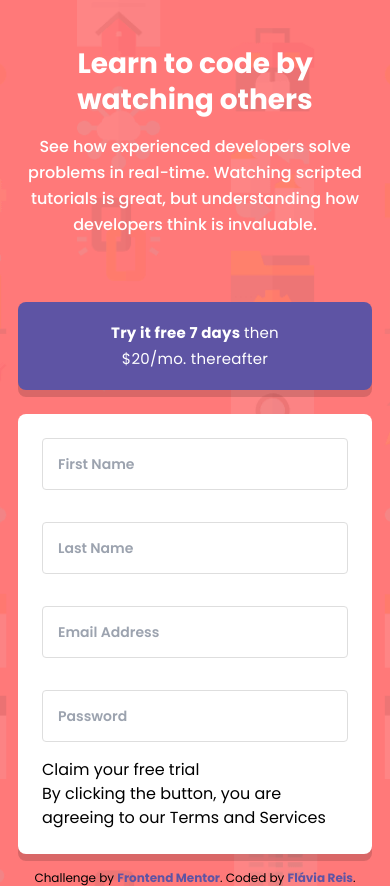
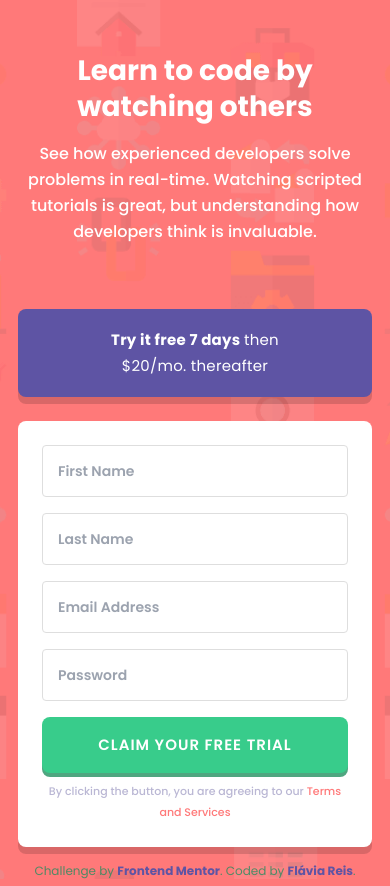
Before and after one commit to flaviare1s/intro-component-with-signup-form, a website: page src/index.html in a window 390 px wide. Drawn offline with Linux system fonts and the light colour scheme.

Commit message:
Finishing the styles

```diff
--- a/src/index.html
+++ b/src/index.html
@@ -19,7 +19,7 @@
   <section class="w-full px-6 lg:px-[165px] flex flex-col lg:flex-row lg:gap-[45px] justify-center items-center">
 
     <div class="lg:w-1/2">
-      <h1 class="pt-[88px] pb-[16px] text-white font-bold text-center lg:text-left text-[28px] lg:text-[50px] leading-9 lg:leading-[55px]">Learn to code by watching others</h1>
+      <h1 class="mt-[88px] pb-[16px] text-white font-bold text-center lg:text-left text-[28px] lg:text-[50px] leading-9 lg:leading-[55px]">Learn to code by watching others</h1>
       <p class="text-base text-white font-medium text-center lg:text-left leading-[26px] pb-16 lg:pb-0">See how experienced developers solve problems in real-time. Watching scripted tutorials is great, but understanding how developers think is invaluable.</p>
     </div>
 
@@ -27,13 +27,13 @@
       <p class="flex bg-roxo text-white w-full h-[88px] lg:h-[60px] px-16 text-[15px] font-bold leading-[26px] tracking-[.27px] justify-center items-center text-center rounded-lg mb-6 shadow-3xl"><a href="#">Try it free 7 days <span class="font-normal"> then $20/mo. thereafter</span></a></p>
       <div class="bg-white rounded-lg p-6 lg:p-10 shadow-3xl">
         <form class="flex flex-col gap-4">
-          <input class="text-sm font-semibold text-dark rounded border border-[#DEDEDE] active:border-dark p-[15px] lg:px-[32px] mb-4" type="text" name="first-name" id="first-name" placeholder="First Name">
-          <input class="text-sm font-semibold text-dark rounded border border-[#DEDEDE] active:border-dark p-[15px] lg:px-[32px] mb-4" type="text" name="last-name" id="last-name" placeholder="Last Name">
-          <input class="text-sm font-semibold text-dark rounded border border-[#DEDEDE] active:border-dark p-[15px] lg:px-[32px] mb-4" type="email" name="email" id="email" placeholder="Email Address">
-          <input class="text-sm font-semibold text-dark rounded border border-[#DEDEDE] active:border-dark p-[15px] lg:px-[32px] mb-4" type="password" name="password" id="password" placeholder="Password">
+          <input class="text-sm font-semibold text-dark rounded border border-[#DEDEDE] active:border-dark p-[15px] lg:px-[32px]" type="text" name="first-name" id="first-name" placeholder="First Name">
+          <input class="text-sm font-semibold text-dark rounded border border-[#DEDEDE] active:border-dark p-[15px] lg:px-[32px]" type="text" name="last-name" id="last-name" placeholder="Last Name">
+          <input class="text-sm font-semibold text-dark rounded border border-[#DEDEDE] active:border-dark p-[15px] lg:px-[32px]" type="email" name="email" id="email" placeholder="Email Address">
+          <input class="text-sm font-semibold text-dark rounded border border-[#DEDEDE] active:border-dark p-[15px] lg:px-[32px]" type="password" name="password" id="password" placeholder="Password">
         </form>
-        <a href="#">Claim your free trial</a>
-        <p>By clicking the button, you are agreeing to our <a href="#">Terms and Services</a></p>
+        <p class="bg-verde w-full h-14 rounded-lg text-white shadow-2xl uppercase font-semibold text-[15px] text-center flex justify-center items-center leading-[26px] tracking-[1px] mt-4 lg:mt-5 mb-2"><a href="#">Claim your free trial</a></p>
+        <p class="text-cinza text-[11px] font-medium text-center leading-[21px] lg:leading-[26px]">By clicking the button, you are agreeing to our <a class="text-rosa" href="#">Terms and Services</a></p>
       </div>
     </div>
 
--- a/src/input.css
+++ b/src/input.css
@@ -1,3 +1,7 @@
 @tailwind base;
 @tailwind components;
 @tailwind utilities;
+
+body {
+    color: #1f8e5ec8;
+}
--- a/tailwind.config.js
+++ b/tailwind.config.js
@@ -11,12 +11,14 @@ module.exports = {
         'verde': '#38CC8B',
         'roxo': '#5E54A4',
         'dark': '#3D3B48',
+        'cinza': '#BAB7D4',
       },
       backgroundImage: {
         'bg-mobile': "url('../images/bg-intro-mobile.png')",
         'bg-desktop': "url('../images/bg-intro-desktop.png')",
       },
       boxShadow: {
+        '2xl': '0 4px 0 #1f8e5ec8',
         '3xl': '0 7px 0 rgba(0, 0, 0, 0.15)',
       }
     },
```
Also changed, not shown: src/output.css.
